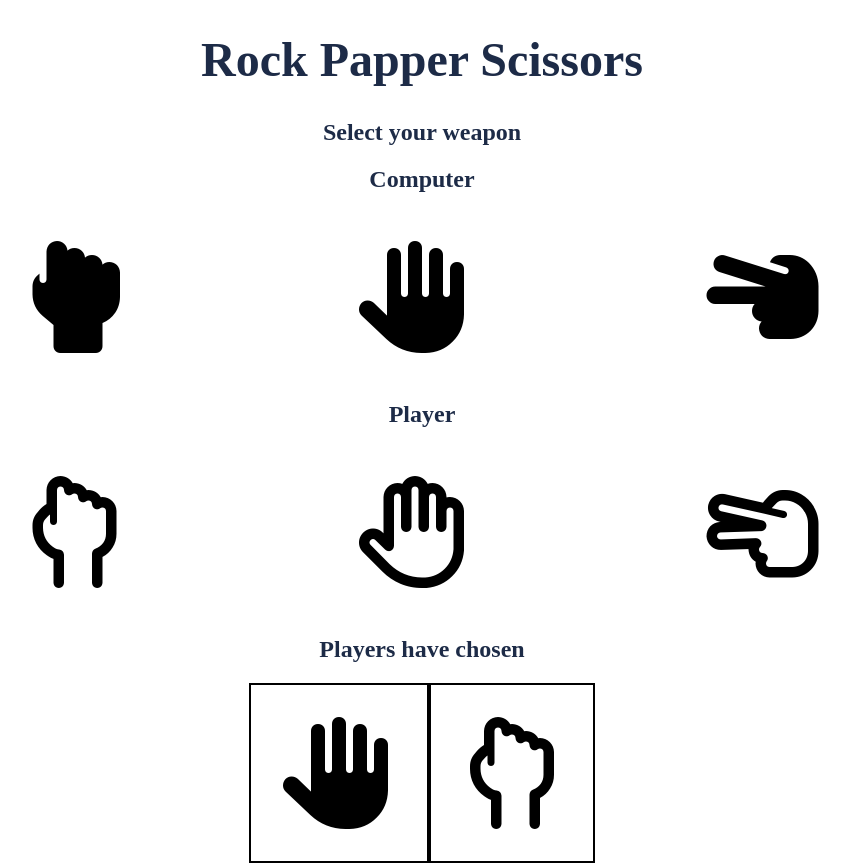
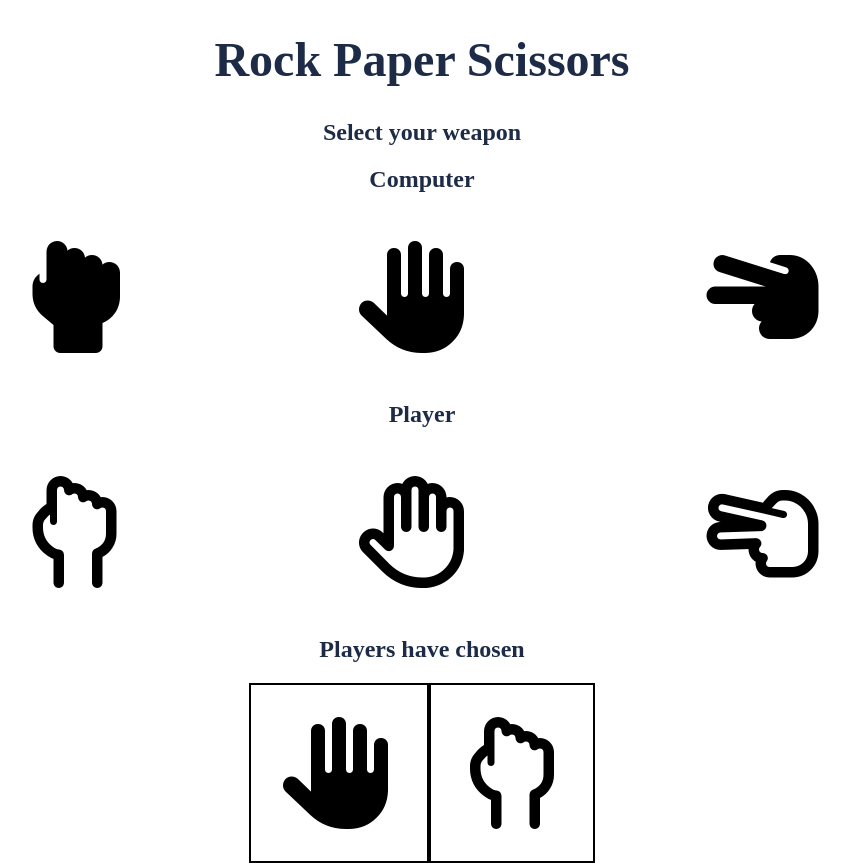
Before and after one commit to RazvanBugoi/rock-paper-scissors-improved, a plain HTML site: page index.html in a window 1280 px wide. Shown: the top 866 px of the page, without its empty margins (218-1068 px from the left). Drawn offline with Linux system fonts and the light colour scheme.

Commit message:
fixed a typo and uploaded a preview image to the repository

```diff
--- a/index.html
+++ b/index.html
@@ -9,7 +9,7 @@
     <script src="https://kit.fontawesome.com/0d976208e8.js" crossorigin="anonymous"></script>
 </head>
 <body>
-    <h1 class="title">Rock Papper Scissors</h1>
+    <h1 class="title">Rock Paper Scissors</h1>
     <h2 class="subtitle">Select your weapon</h2>
     <main class="container">
 
```
Also changed, not shown: preview.jpg (added).
